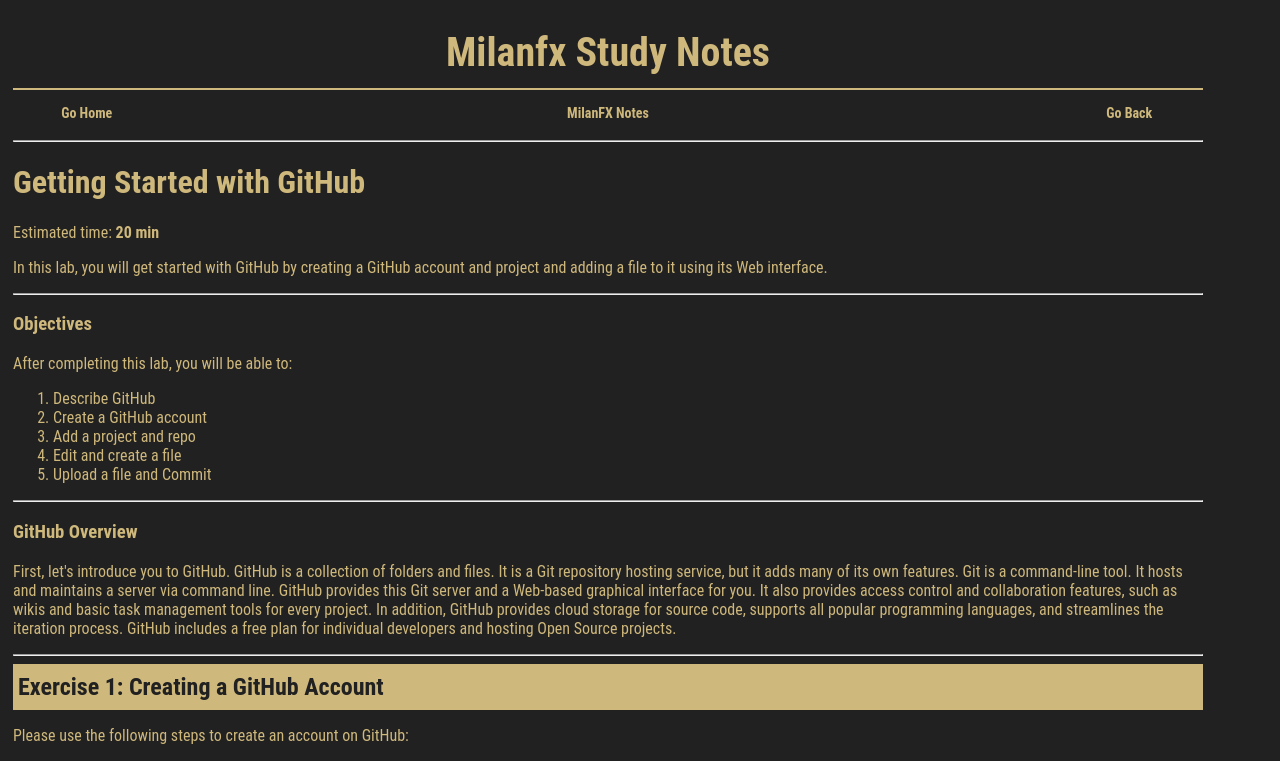
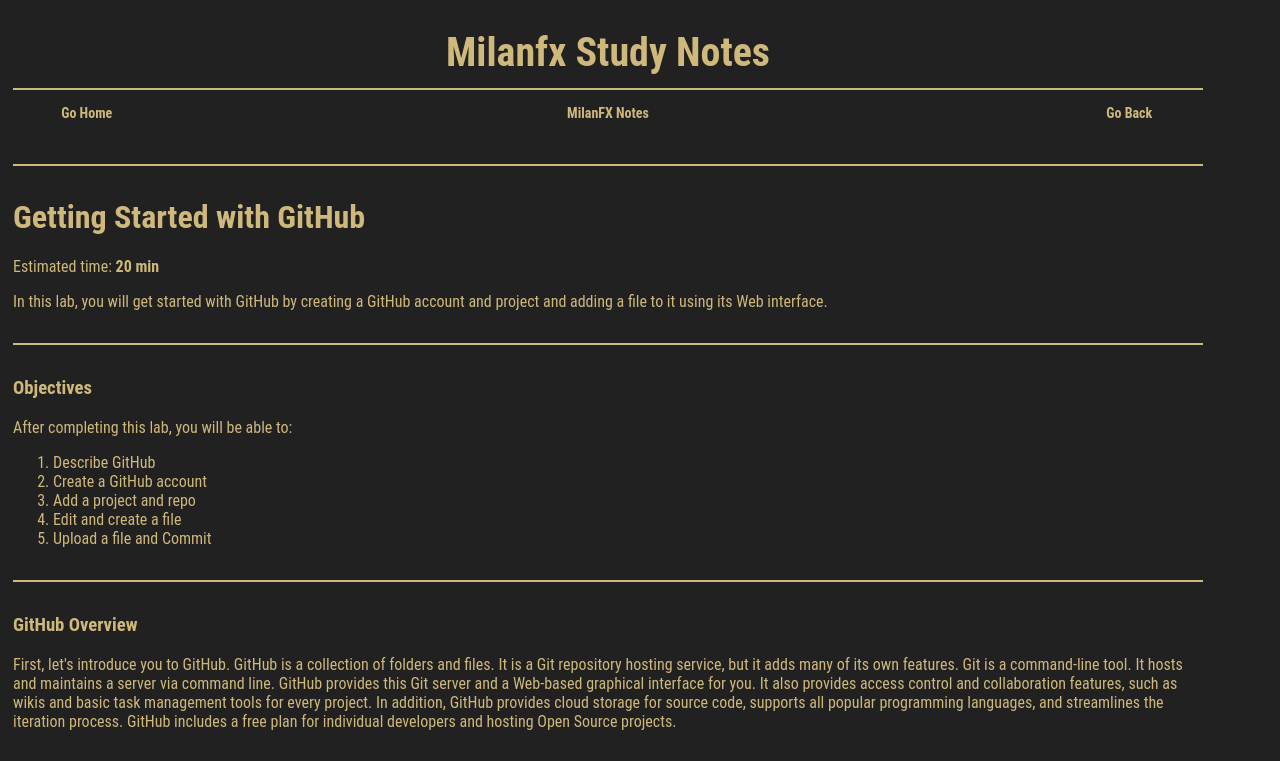
Before and after one commit to milanfx/milanfx.github.io, a Jekyll site: the page built from test.md, in a window 1280 px wide. Shown: the top 761 px of the page. Built offline with Jekyll 4.4.1, drawn with Linux system fonts in a browser that asks for light colours.

Commit message:
Update page.html

```diff
--- a/_layouts/page.html
+++ b/_layouts/page.html
@@ -24,6 +24,13 @@
       min-height: 1600px;
       padding: 5px;
       box-sizing: border-box;
+    }
+
+    .container hr {
+      border: 0;
+      border-top: 2px solid var(--word);
+      height: 0;
+      margin: 2rem 0;
     }
 
     .container h2 {
```
